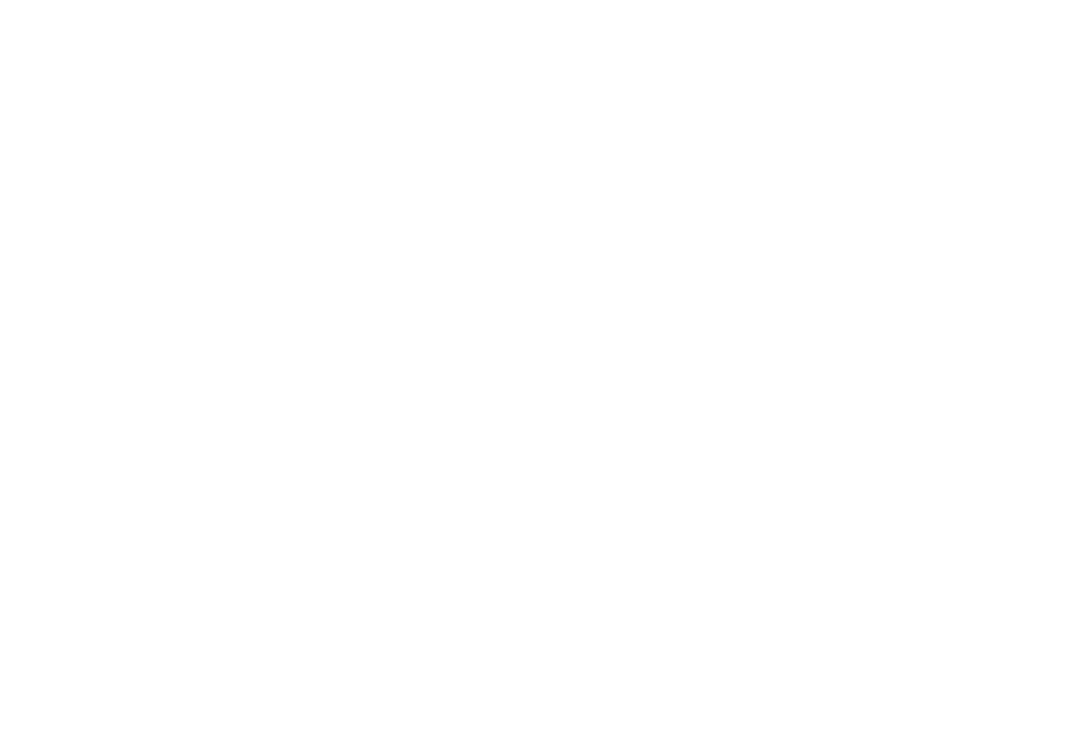
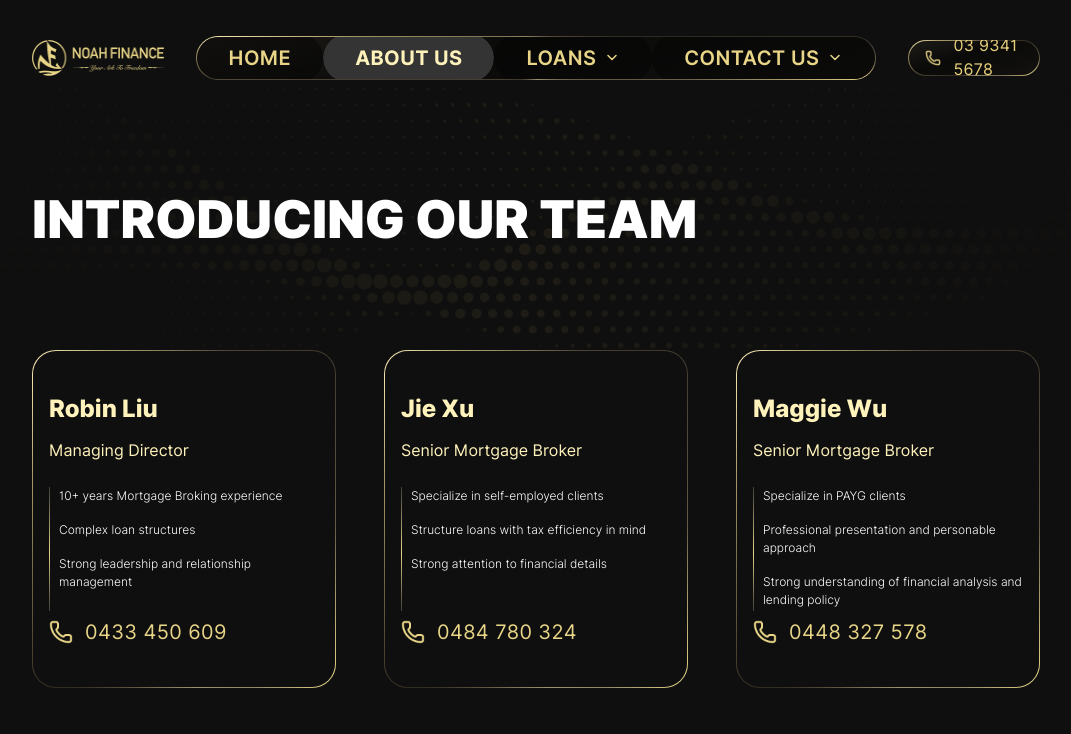
Before and after one commit to Arise-cn/noahfinance, a Next.js app: page /about-us in a window 1280 px wide. Before the commit this address had no page. Shown: the top 734 px of the page, without its empty margins (104-1175 px from the left). Built offline with nearby package versions, Linux system fonts and the light colour scheme; a web font is replaced by a local one.

Commit message:
feat: Revamp About Us and Contact Us pages with new components and routing structure. Removed old slug-based About Us page and added a dedicated Career Opportunity section under Contact Us.

```diff
--- a/app/about-us/[slug]/page.tsx
+++ /dev/null
@@ -1,33 +0,0 @@
-import {
-  ABOUT_SLUGS,
-  getAboutSubRouteBySlug,
-} from "@/constants/about-us";
-import { notFound } from "next/navigation";
-import AboutOverviewSection from "../_components/AboutOverviewSection";
-import AboutSubPageShell from "../_components/AboutSubPageShell";
-import AboutTeamSection from "../_components/AboutTeamSection";
-
-type PageProps = {
-  params: Promise<{ slug: string }>;
-};
-
-export function generateStaticParams() {
-  return ABOUT_SLUGS.map((slug) => ({ slug }));
-}
-
-export default async function AboutSubPage({ params }: PageProps) {
-  const { slug } = await params;
-  const route = getAboutSubRouteBySlug(slug);
-
-  if (!route) notFound();
-
-  return (
-    <AboutSubPageShell>
-      {route.slug === "our-team" ? (
-        <AboutTeamSection />
-      ) : (
-        <AboutOverviewSection />
-      )}
-    </AboutSubPageShell>
-  );
-}
--- a/app/about-us/page.tsx
+++ b/app/about-us/page.tsx
@@ -1,7 +1,12 @@
-import { redirect } from "next/navigation";
+import AboutSubPageShell from "./_components/AboutSubPageShell";
+import AboutTeamSection from "./_components/AboutTeamSection";
 
 const AboutUsPage = () => {
-  redirect("/about-us/our-team");
+  return (
+    <AboutSubPageShell>
+      <AboutTeamSection />
+    </AboutSubPageShell>
+  );
 };
 
 export default AboutUsPage;
--- /dev/null
+++ b/app/contact-us/[slug]/page.tsx
@@ -0,0 +1,23 @@
+import { notFound } from "next/navigation";
+import CareerOpportunitySection from "../_components/CareerOpportunitySection";
+import ContactUsSubPageShell from "../_components/ContactUsSubPageShell";
+
+type PageProps = {
+  params: Promise<{ slug: string }>;
+};
+
+export function generateStaticParams() {
+  return [{ slug: "career-opportunity" }];
+}
+
+export default async function ContactUsSubPage({ params }: PageProps) {
+  const { slug } = await params;
+
+  if (slug !== "career-opportunity") notFound();
+
+  return (
+    <ContactUsSubPageShell>
+      <CareerOpportunitySection />
+    </ContactUsSubPageShell>
+  );
+}
--- a/app/about-us/_components/AboutOverviewSection.tsx
+++ b/app/contact-us/_components/CareerOpportunitySection.tsx
@@ -63,8 +63,10 @@
   );
 }
 
-export default function AboutOverviewSection() {
-  const handleCopyEmail = async (event: React.MouseEvent<HTMLButtonElement>) => {
+export default function CareerOpportunitySection() {
+  const handleCopyEmail = async (
+    event: React.MouseEvent<HTMLButtonElement>,
+  ) => {
     event.preventDefault();
     event.stopPropagation();
 
@@ -85,26 +87,13 @@
   return (
     <div className="pb-16">
       <h1 className="font-misans text-[52px] font-black leading-normal text-white">
-        About Us
+        CAREER OPPORTUNITY
       </h1>
 
-      <p className="mt-10 font-inter text-[18px] font-light leading-8 text-white">
-        <span className="text-[32px] font-semibold text-[#e8d587]">
-          At Noah Finance
-        </span>
-        , we are not just mortgage brokers - we are a young, ambitious team
-        helping Australians achieve their home ownership dreams. Led by an
-        industry mentor with over 10 years of frontline experience, we provide
-        the tools, training, and client leads you need to succeed in this
-        rewarding career.
-      </p>
-
-      <div className="my-16 h-px w-full bg-linear-to-r from-[#403f38] via-[#e8d587] via-[52.712%] to-[#403f38]" />
-
-      <h2 className="font-misans text-[52px] font-black leading-normal text-white">
+      <h2 className="mt-16 font-misans text-2xl font-black text-white">
         The Role
       </h2>
-      <p className="mt-10 font-inter text-[18px] font-light leading-8 text-white">
+      <p className="mt-6 font-inter text-[18px] font-light leading-8 text-white">
         You will join a supportive environment where learning, collaboration,
         and growth come first. This role suits someone who is self-driven,
         enjoys helping people, and wants to build a long-term career in mortgage
@@ -145,7 +134,7 @@
           Send your resume to
         </span>
         <div className="about-email-frame inline-flex">
-          <span className="about-email-inner inline-flex items-center gap-3 px-4 py-2 bg-[#0f0f0f]">
+          <span className="about-email-inner inline-flex items-center gap-3 bg-[#0f0f0f] px-4 py-2">
             <a
               href="mailto:recruitment@noahfinance.com.au"
               className="font-inter text-[18px] font-medium text-[#e8d587]"
--- /dev/null
+++ b/app/contact-us/_components/ContactUsSubPageShell.tsx
@@ -0,0 +1,38 @@
+import { cn } from "@/utils/cn";
+import Image from "next/image";
+import type { ReactNode } from "react";
+
+type ContactUsSubPageShellProps = {
+  children: ReactNode;
+};
+
+export default function ContactUsSubPageShell({
+  children,
+}: ContactUsSubPageShellProps) {
+  return (
+    <section className="relative min-h-screen w-full overflow-hidden bg-[#0f0f0f]">
+      <div
+        className="pointer-events-none absolute left-0 right-0 top-0 z-0 h-[min(613px,50vh)] opacity-20"
+        aria-hidden
+      >
+        <Image
+          src="/images/home_p4_wave.webp"
+          alt=""
+          fill
+          className="object-cover object-top"
+          sizes="100vw"
+          priority={false}
+        />
+      </div>
+
+      <div
+        className={cn(
+          "relative z-10 mx-auto w-full max-w-[1920px]",
+          "px-8 pb-24 pt-[168px] md:px-[136px] md:pt-[176px] xl:pt-[180px]",
+        )}
+      >
+        <div className="mx-auto w-full max-w-[1083px]">{children}</div>
+      </div>
+    </section>
+  );
+}
--- a/components/AboutUsPopupMenu.tsx
+++ b/components/ContactUsPopupMenu.tsx
@@ -1,17 +1,19 @@
 "use client";
 
-import { ABOUT_SUB_ROUTES } from "@/constants/about-us";
+import { CONTACT_US_SUB_ROUTES } from "@/constants/contact-us";
 import { cn } from "@/utils/cn";
 import Link from "next/link";
 import { usePathname } from "next/navigation";
 import type { RefObject } from "react";
 import type { PopupActions } from "reactjs-popup/dist/types";
 
-type AboutUsPopupMenuProps = {
+type ContactUsPopupMenuProps = {
   popupRef: RefObject<PopupActions | null>;
 };
 
-export default function AboutUsPopupMenu({ popupRef }: AboutUsPopupMenuProps) {
+export default function ContactUsPopupMenu({
+  popupRef,
+}: ContactUsPopupMenuProps) {
   const pathname = usePathname();
 
   const onNavigate = () => {
@@ -21,15 +23,17 @@
   return (
     <div className="home-service-expanded-frame w-full max-w-[312px] overflow-hidden rounded-[24px]">
       <nav
-        className="home-service-expanded-inner px-4 py-10 bg-[#0f0f0f]"
-        aria-label="About us sections"
+        className="home-service-expanded-inner bg-[#0f0f0f] px-4 py-10"
+        aria-label="Contact us sections"
       >
         <ul className="mx-auto flex w-[280px] max-w-full list-none flex-col gap-3 p-0">
-          {ABOUT_SUB_ROUTES.map((route) => {
-            const href = `/about-us/${route.slug}`;
+          {CONTACT_US_SUB_ROUTES.map((route) => {
+            const href = route.slug
+              ? `/contact-us/${route.slug}`
+              : "/contact-us";
             const isActive = pathname === href;
             return (
-              <li key={route.slug}>
+              <li key={route.navLabel}>
                 <Link
                   href={href}
                   onClick={onNavigate}
--- a/components/Header.tsx
+++ b/components/Header.tsx
@@ -1,6 +1,6 @@
 "use client";
 
-import AboutUsPopupMenu from "@/components/AboutUsPopupMenu";
+import ContactUsPopupMenu from "./ContactUsPopupMenu";
 import LoansPopupMenu from "@/components/LoansPopupMenu";
 import { NAV_ITEMS } from "@/constants/nav";
 import { cn } from "@/utils/cn";
@@ -11,7 +11,6 @@
   forwardRef,
   useEffect,
   useRef,
-  useState,
   type ComponentPropsWithoutRef,
 } from "react";
 import type { PopupActions } from "reactjs-popup/dist/types";
@@ -20,6 +19,7 @@
 
 const LOANS_HREF = "/loans";
 const ABOUT_US_HREF = "/about-us";
+const CONTACT_US_HREF = "/contact-us";
 
 function ChevronDown({ className }: { className?: string }) {
   return (
@@ -80,12 +80,7 @@
   pathname: string;
 }) {
   const router = useRouter();
-  const [popupMounted, setPopupMounted] = useState(false);
   const loansPopupRef = useRef<PopupActions>(null);
-
-  useEffect(() => {
-    setPopupMounted(true);
-  }, []);
 
   useEffect(() => {
     const id = window.setTimeout(() => {
@@ -94,7 +89,7 @@
     return () => window.clearTimeout(id);
   }, [pathname]);
 
-  if (!popupMounted) {
+  if (typeof window === "undefined") {
     return (
       <LoansNavTrigger
         label={item.name}
@@ -141,7 +136,7 @@
   );
 }
 
-function AboutUsHeaderNavItem({
+function ContactUsHeaderNavItem({
   item,
   pathname,
 }: {
@@ -149,41 +144,36 @@
   pathname: string;
 }) {
   const router = useRouter();
-  const [popupMounted, setPopupMounted] = useState(false);
-  const aboutUsPopupRef = useRef<PopupActions>(null);
-
-  useEffect(() => {
-    setPopupMounted(true);
-  }, []);
+  const contactUsPopupRef = useRef<PopupActions>(null);
 
   useEffect(() => {
     const id = window.setTimeout(() => {
-      aboutUsPopupRef.current?.close();
+      contactUsPopupRef.current?.close();
     }, 0);
     return () => window.clearTimeout(id);
   }, [pathname]);
 
-  if (!popupMounted) {
+  if (typeof window === "undefined") {
     return (
       <LoansNavTrigger
         label={item.name}
         menuOpen={false}
         pathname={pathname}
-        baseHref={ABOUT_US_HREF}
-        onClick={() => router.push("/about-us/our-team")}
+        baseHref={CONTACT_US_HREF}
+        onClick={() => router.push(CONTACT_US_HREF)}
       />
     );
   }
 
   return (
     <Popup
-      ref={aboutUsPopupRef}
+      ref={contactUsPopupRef}
       trigger={(open: boolean) => (
         <LoansNavTrigger
           label={item.name}
           menuOpen={open}
           pathname={pathname}
-          baseHref={ABOUT_US_HREF}
+          baseHref={CONTACT_US_HREF}
         />
       )}
       position="bottom center"
@@ -207,7 +197,7 @@
         zIndex: 99,
       }}
     >
-      <AboutUsPopupMenu popupRef={aboutUsPopupRef} />
+      <ContactUsPopupMenu popupRef={contactUsPopupRef} />
     </Popup>
   );
 }
@@ -230,7 +220,41 @@
           }
           if (item.href === ABOUT_US_HREF) {
             return (
-              <AboutUsHeaderNavItem
+              <Link
+                key={item.href}
+                className={cn(
+                  "relative z-0 flex h-[48px] items-center justify-center overflow-hidden rounded-full bg-[#05050580] px-[32px] uppercase",
+                  "font-inter text-[20px] font-semibold tracking-[0.02em]",
+                )}
+                href={item.href}
+              >
+                {pathname.startsWith(ABOUT_US_HREF) ? (
+                  <motion.span
+                    layoutId="header-nav-active-pill"
+                    className="absolute inset-0 rounded-full bg-[#343434]"
+                    transition={{
+                      type: "spring",
+                      stiffness: 400,
+                      damping: 35,
+                    }}
+                  />
+                ) : null}
+                <span
+                  className={cn(
+                    "relative z-10",
+                    pathname.startsWith(ABOUT_US_HREF)
+                      ? "font-bold text-[#FFF2BA]"
+                      : "text-[#E8D587]",
+                  )}
+                >
+                  {item.name}
+                </span>
+              </Link>
+            );
+          }
+          if (item.href === CONTACT_US_HREF) {
+            return (
+              <ContactUsHeaderNavItem
                 key={item.href}
                 item={item}
                 pathname={pathname}
--- a/constants/about-us.ts
+++ /dev/null
@@ -1,23 +0,0 @@
-export type AboutSubRoute = {
-  slug: string;
-  navLabel: string;
-};
-
-export const ABOUT_SUB_ROUTES: readonly AboutSubRoute[] = [
-  {
-    slug: "our-team",
-    navLabel: "OUR TEAM",
-  },
-  {
-    slug: "about-us",
-    navLabel: "ABOUT US",
-  },
-] as const;
-
-export const ABOUT_SLUGS = ABOUT_SUB_ROUTES.map((r) => r.slug);
-
-export function getAboutSubRouteBySlug(
-  slug: string,
-): AboutSubRoute | undefined {
-  return ABOUT_SUB_ROUTES.find((r) => r.slug === slug);
-}
--- /dev/null
+++ b/constants/contact-us.ts
@@ -0,0 +1,15 @@
+export type ContactUsSubRoute = {
+  slug: string;
+  navLabel: string;
+};
+
+export const CONTACT_US_SUB_ROUTES: readonly ContactUsSubRoute[] = [
+  {
+    slug: "",
+    navLabel: "CONTACT US",
+  },
+  {
+    slug: "career-opportunity",
+    navLabel: "CAREER OPPORTUNITY",
+  },
+] as const;
```
